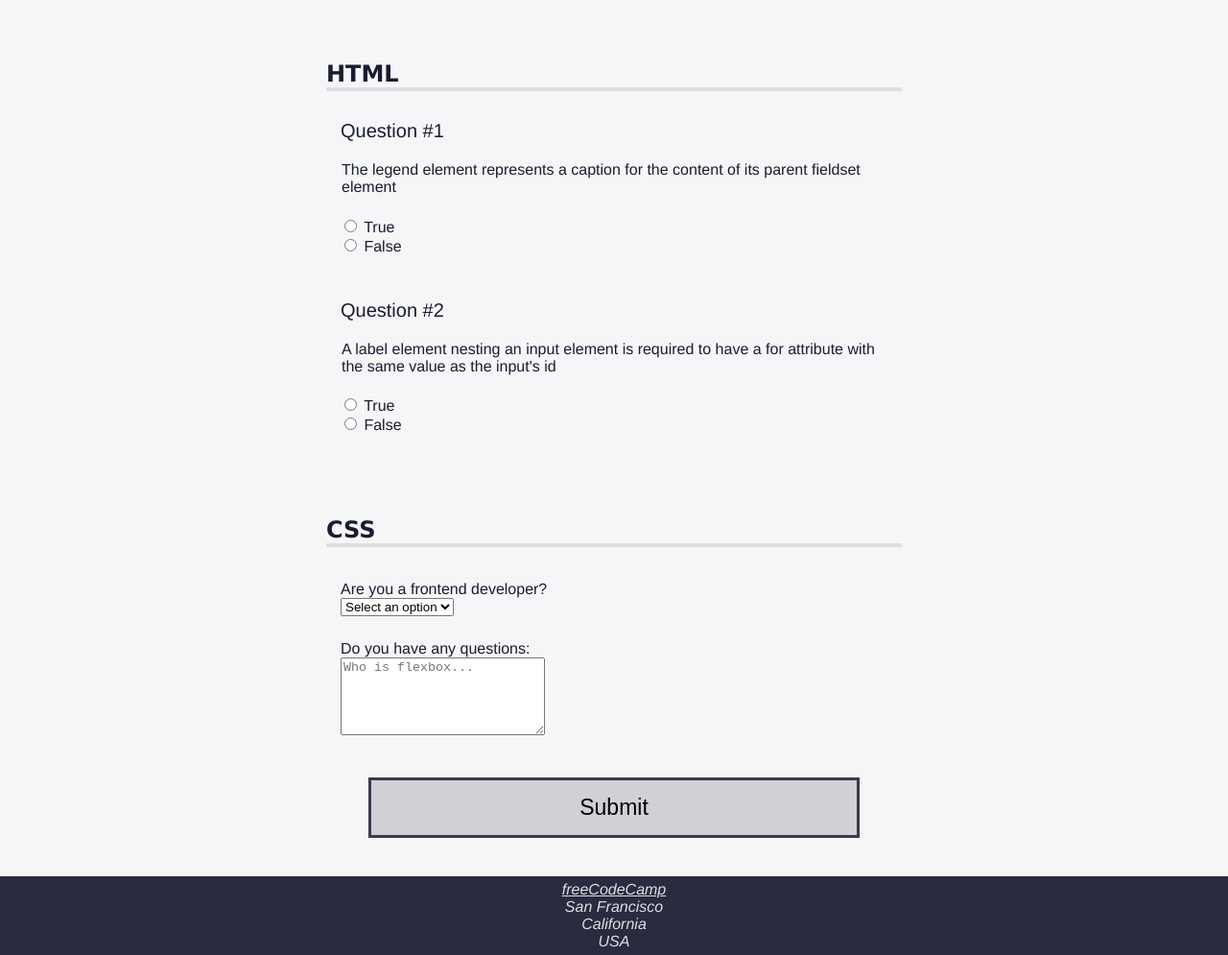
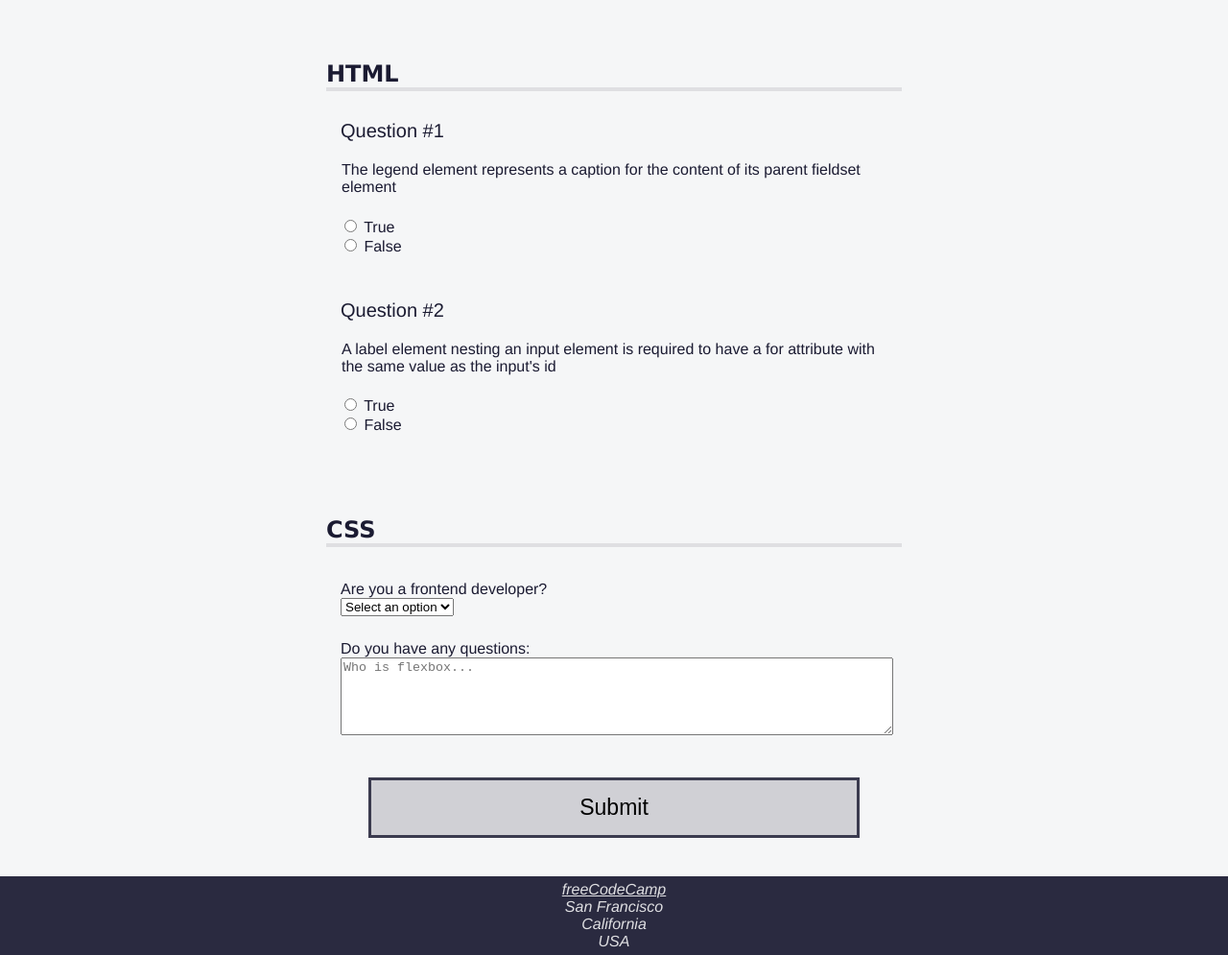
Before and after one commit to habeeb-an/Building-quiz, a plain HTML site: page index.html in a window 1280 px wide. Shown: the part 271-1266 px from the top of the page at 96% size. Drawn offline with Linux system fonts and the light colour scheme.

Commit message:
textarea element made suitable with margin

```diff
--- a/styles.css
+++ b/styles.css
@@ -183,3 +183,11 @@
   white-space: nowrap;
   border: 0;
 }
+textarea {
+   margin: auto;
+    width: 100%;
+    min-height: 2em;
+    justify-content: center;
+    align-items: center;
+
+}
```
Lines whose indentation alone changed are shown as unchanged.
